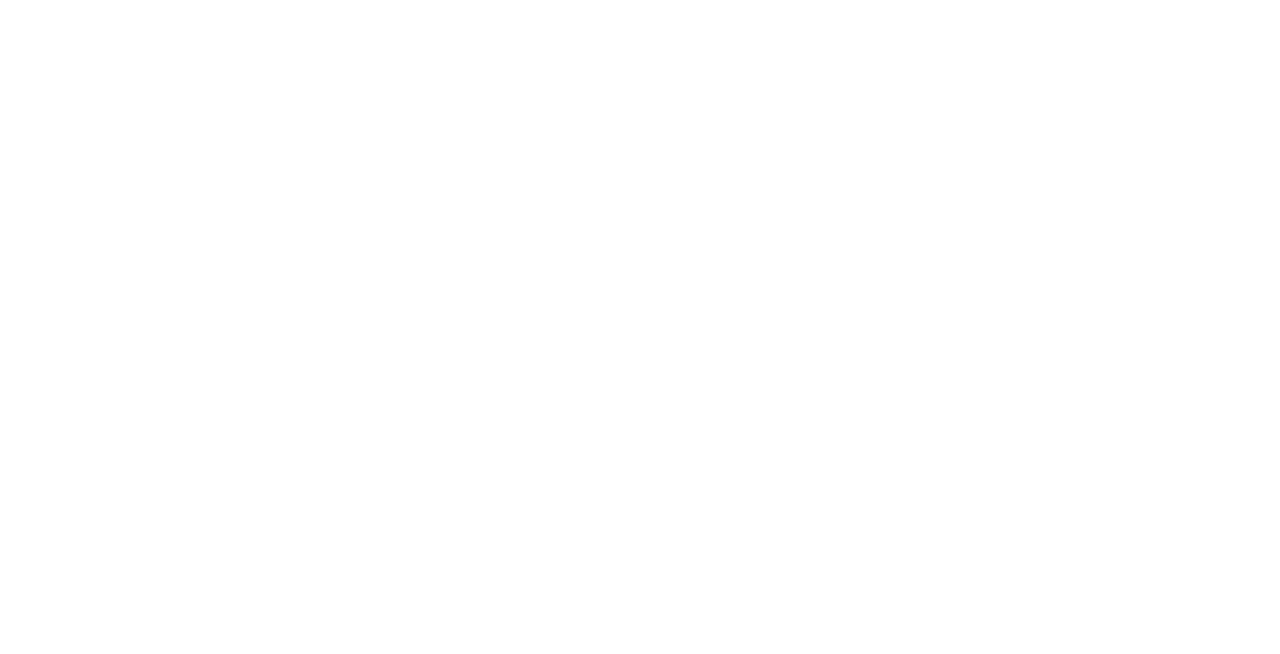
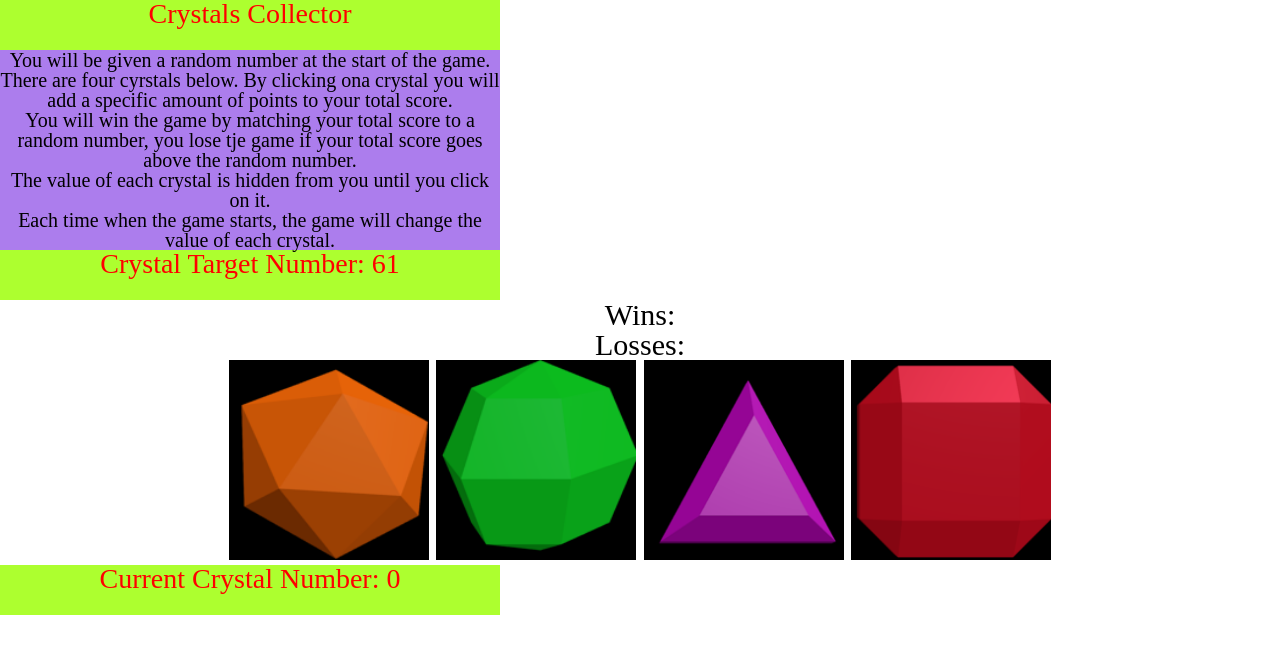
Before and after one commit to alanDliang/Krystal-Kollector, a plain HTML site: page index.html in a window 1280 px wide. Drawn offline with nearby package versions, Linux system fonts and the light colour scheme.

Commit message:
working but ugly

```diff
--- a/assets/css/style.css
+++ b/assets/css/style.css
@@ -0,0 +1,21 @@
+body {
+    text-align: center;
+    font-family: serif;
+    font-size: 30px;
+}
+
+h1 {
+    color: red;
+    width: 500px;
+    height: 50px;
+    background-color: greenyellow;
+    text-align: center;
+    font-family: serif;
+    font-size: 28px;
+}
+
+.rules {
+    width: 500px;
+    background-color: #AC7DED;
+    font-size: 20px;
+}
--- a/assets/javascript/game.js
+++ b/assets/javascript/game.js
@@ -0,0 +1,61 @@
+//randomly generate crystal between 1-12
+//random number to guess is between 19-120
+$(document).ready(function() {
+
+
+var targetNumber = Math.floor(Math.random() * 102) + 19;
+var crystalNumber1 = Math.floor(Math.random() * 12) +1;
+var crystalNumber2 = Math.floor(Math.random() * 12) +1;
+var crystalNumber3 = Math.floor(Math.random() * 12) +1;
+var crystalNumber4 = Math.floor(Math.random() * 12) +1;
+//counters
+var wins= 1;
+var loss= 1;
+var current=0;
+
+
+$("#targetguess").text(targetNumber);
+
+$("#current").text(+ current);
+//var crystalNumber1 = $("#crystal1");
+
+$("#crystal1").click(function(){
+    current = current + crystalNumber1;
+    $("#current").text(" " + current);
+    compare();
+});
+
+$("#crystal2").click(function(){
+    current = current + crystalNumber2;
+    $("#current").text(" " + current);
+    compare();
+});
+
+$("#crystal3").click(function(){
+    current = current + crystalNumber3;
+    $("#current").text(" " + current);
+    compare();
+});
+
+$("#crystal4").click(function(){
+    current = current + crystalNumber4;
+    $("#current").text(" " + current);
+    compare();
+});
+
+
+var compare = function(){
+    if(current > targetNumber){
+        alert("You Failed!");
+        loss = loss++
+        $("#loss").text(loss);
+    }
+    if (current === targetNumber){
+        alert("YOURE A TOTAL WINNER!");
+        wins = wins++
+        $("#wins").text(wins);
+    }
+};
+
+
+});
--- a/index.html
+++ b/index.html
@@ -2,10 +2,64 @@
 <html>
 <head>
 	<title>
-
+		Crystals Guessing Game.
 	</title>
+	<link rel="stylesheet" type="text/css" href="assets/css/reset.css">
+	<link rel="stylesheet" type="text/css" href="assets/css/style.css">
 </head>
 <body>
 
+	<div id = "container">
+		<div class="head">
+			<h1>Crystals Collector</h1>
+		</div>
+
+		<div class="rules">
+			<p>
+				You will be given a random number at the start of the game.
+			</p>
+			<p>
+				There are four cyrstals below. By clicking ona crystal you will add a specific amount of points to your total score.
+			</p>
+			<p>
+				You will win the game by matching your total score to a random number, you lose tje game if your total score goes above the random number.
+			</p>
+			<p>
+				The value of each crystal is hidden from you until you click on it.
+			</p>
+			<p>
+				Each time when the game starts, the game will change the value of each crystal.
+			</p>
+		</div>
+
+		 <h1>Crystal Target Number: <span id="targetguess"></span></h1>
+
+
+		<div id="winloss">
+				<div>Wins:<span id="wins"></span></div>
+				<div>Losses:<span id="loss"></span></div>
+
+		</div>
+
+		<div>
+
+		</div>
+
+		<div id ="crystals">
+		<img src="assets/images/1.png" id="crystal1" height="200px" width="200px">
+		<img src="assets/images/2.png" id="crystal2" height="200px" width="200px">
+		<img src="assets/images/3.png" id="crystal3" height="200px" width="200px">
+		<img src="assets/images/4.png" id="crystal4" height="200px" width="200px">
+
+
+		</div>
+
+		<div>
+			<h1>Current Crystal Number: <span id="current"></span></h1>
+		</div>
+	</div>
+<script type="text/javascript" src="https://cdnjs.cloudflare.com/ajax/libs/jquery/3.2.1/jquery.min.js"></script>
+<script type="text/javascript" src="assets/javascript/game.js"></script>
+
 </body>
 </html>
```
Also changed, not shown: assets/images/1.png (added), assets/images/2.png (added), assets/images/2fP9cJc.png (added), assets/images/3.png (added), assets/images/4.png (added), assets/images/5.png (added), assets/images/6.png (added), assets/images/7.png (added).
